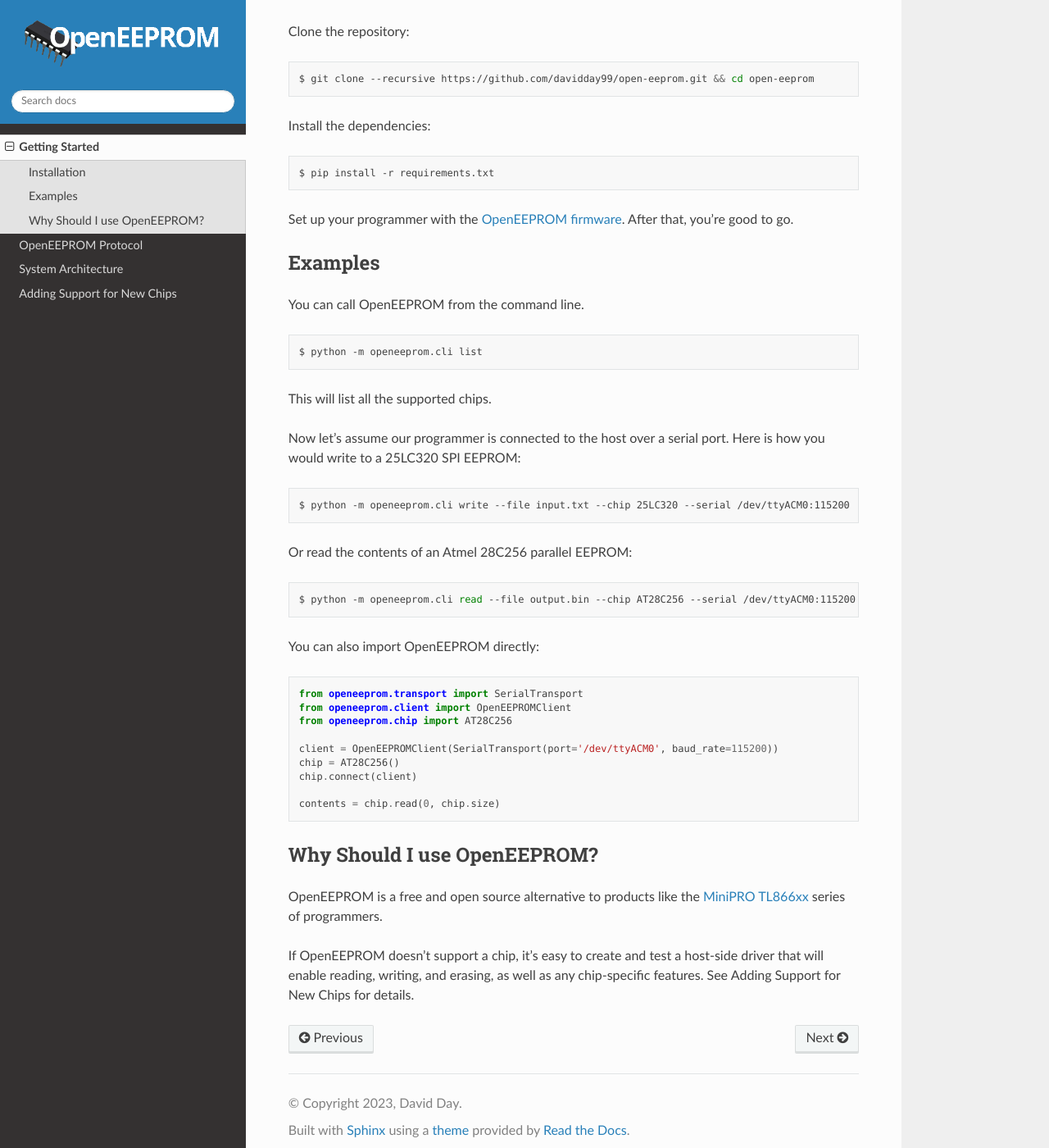
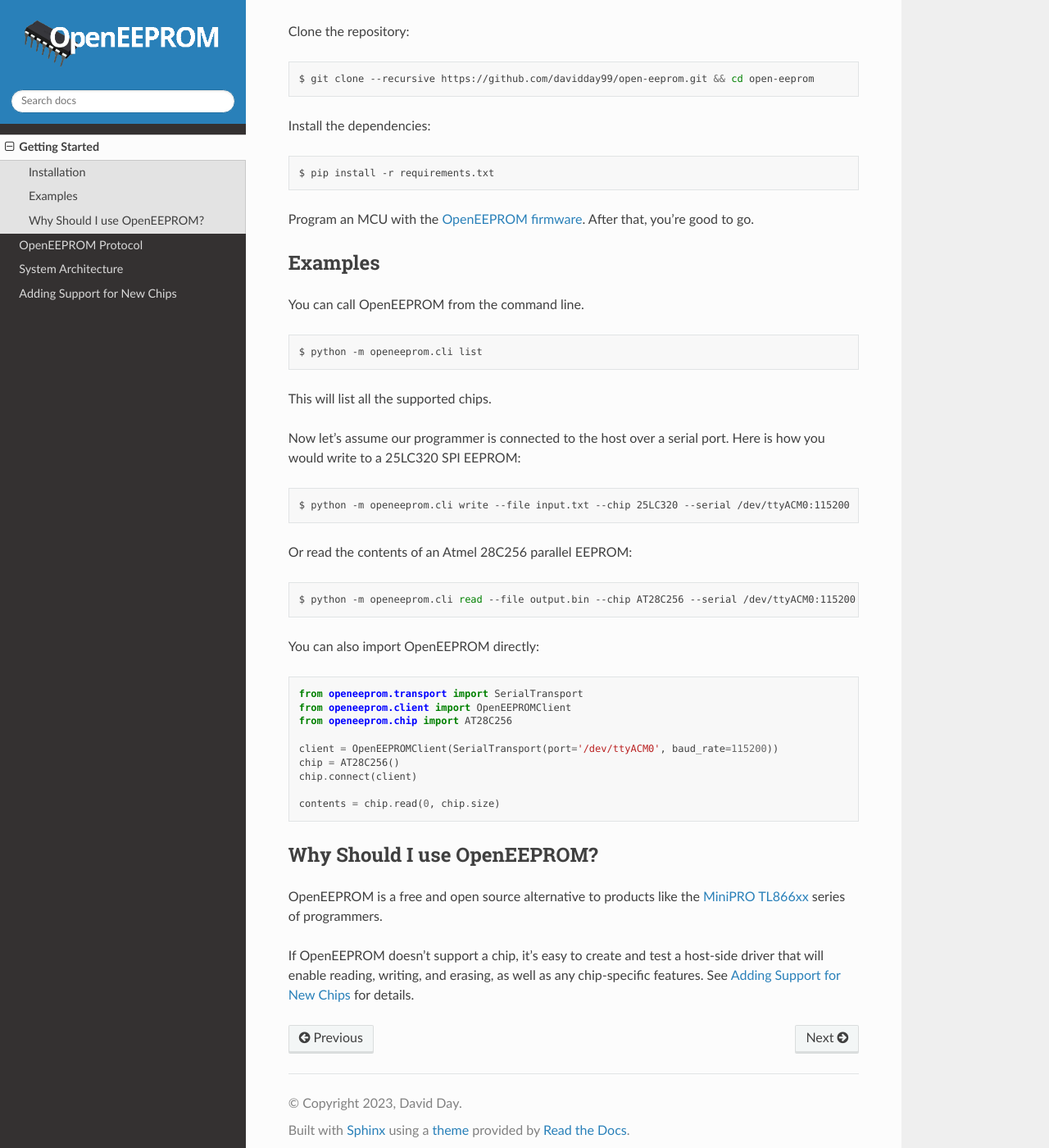
Before and after one commit to davidday99/open-eeprom, a Sphinx documentation site: the page built from docs/usage/getting_started.rst, in a window 1280 px wide and 1400 px high, scrolled down 621 px. Shown: the whole window at 82% size. Built offline with Sphinx 7.4.7 and the Read the Docs theme 2.0.0, drawn with Linux system fonts in a browser that asks for light colours; pages that are not in the unit, such as notebooks, are missing from menus.

Commit message:
complete documentation

```diff
--- a/docs/index.rst
+++ b/docs/index.rst
@@ -12,6 +12,7 @@
    usage/getting_started
    usage/protocol
    design/architecture
+   design/python_host
    usage/new_chip_support
 
 Indices and tables
--- a/docs/usage/getting_started.rst
+++ b/docs/usage/getting_started.rst
@@ -32,7 +32,7 @@
 
    $ pip install -r requirements.txt
 
-Set up your programmer with the `OpenEEPROM firmware <https://github.com/davidday99/open-eeprom-fw.git>`_.
+Program an MCU with the `OpenEEPROM firmware <https://github.com/davidday99/open-eeprom-fw.git>`_.
 After that, you're good to go.
 
 
--- a/docs/usage/new_chip_support.rst
+++ b/docs/usage/new_chip_support.rst
@@ -1,3 +1,5 @@
+.. _new chip support:
+
 Adding Support for New Chips
 ============================
 
```
Also changed, not shown: other parts of docs/usage/getting_started.rst (+1 -1 lines).
